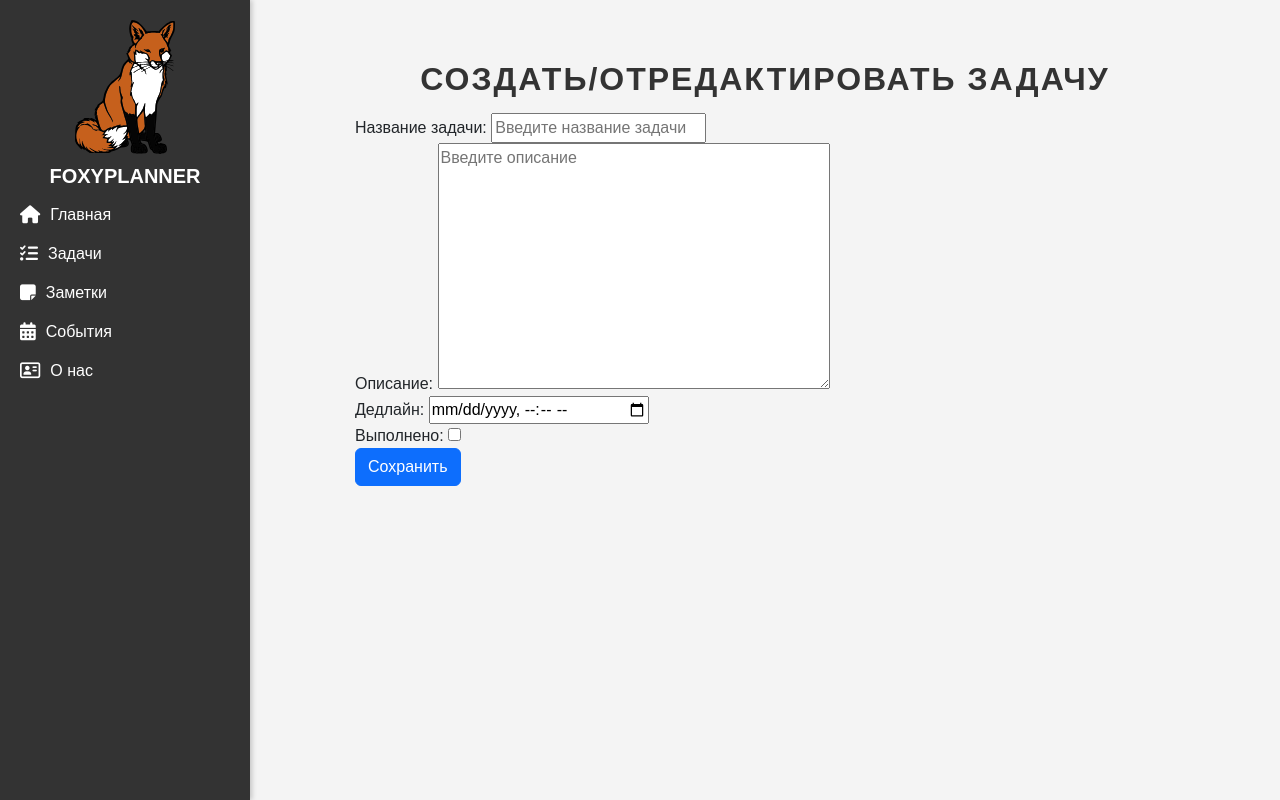
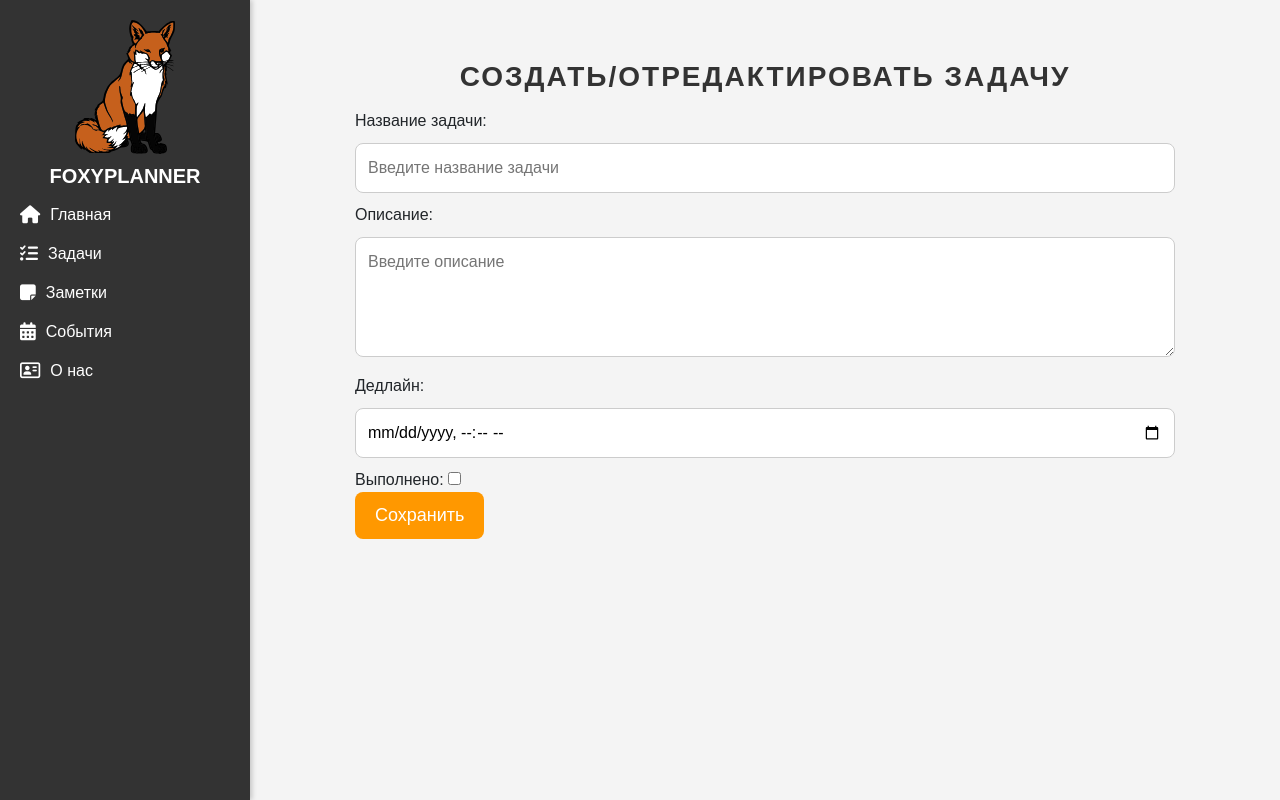
Before and after one commit to bohushpalina/FoxyPlanner, a Django app: page /tasks/create in a window 1280 px wide. Run offline with Django 5.2, Linux system fonts and the light colour scheme.

Commit message:
in process updating tasks

```diff
--- a/main/static/main/css/main.css
+++ b/main/static/main/css/main.css
@@ -843,3 +843,54 @@
         margin-top: 20px;
     }
 }
+
+
+/* Общий контейнер */
+.container {
+    max-width: 600px;
+    margin: 50px auto;
+    padding: 20px;
+    background: #f4f4f4;
+    border-radius: 10px;
+}
+
+/* Заголовок */
+h1 {
+    text-align: center;
+    font-size: 28px;
+    font-weight: bold;
+    color: #333;
+}
+
+/* Поля ввода */
+.task-input, .task-textarea {
+    width: 100%;
+    padding: 12px;
+    margin: 10px 0;
+    border: 1px solid #ccc;
+    border-radius: 8px;
+    font-size: 16px;
+    background: #fff;
+}
+
+/* Текстовое поле */
+.task-textarea {
+    height: 120px;
+    resize: vertical;
+}
+
+/* Кнопка */
+.btn-primary {
+    background: #ff9800;
+    color: white;
+    border: none;
+    padding: 10px 20px;
+    font-size: 18px;
+    border-radius: 8px;
+    cursor: pointer;
+    transition: 0.3s;
+}
+
+.btn-primary:hover {
+    background: #e68900;
+}
--- a/tasks/templates/tasks/tasks.html
+++ b/tasks/templates/tasks/tasks.html
@@ -36,4 +36,8 @@
     <p>Задачи отсутствуют</p>
 {% endif %}
 
+<div class="create-note">
+    <a href="{% url 'create_task' %}" class="create-button">Создать задачу</a>
+</div>
+
 {% endblock %}
--- a/tasks/urls.py
+++ b/tasks/urls.py
@@ -3,8 +3,7 @@
 
 urlpatterns = [
     path('', views.tasks, name = 'tasks'),
-    path('create', views.create_task, name = 'create_task')
-    # path('<int:pk>', views.EventDetailView.as_view(), name = 'event_detail'),
-    # path('<int:pk>/update', views.EventUpdateView.as_view(), name = 'event_update'),
+    path('create', views.create_task, name = 'create_task'),
+    path('<int:pk>/update_task', views.TaskUpdateView.as_view(), name = 'task_update')
     # path('<int:pk>/delete', views.EventDeleteView.as_view(), name = 'event_delete')
 ]
--- a/tasks/views.py
+++ b/tasks/views.py
@@ -1,4 +1,4 @@
-from django.shortcuts import render
+from django.shortcuts import render, redirect
 from .models import Task
 from .forms import TaskForm
 from django.views.generic import DetailView, UpdateView, DeleteView
@@ -22,3 +22,8 @@
         'error' : error
     }
     return render(request, 'tasks/create_task.html', data)
+
+class TaskUpdateView(UpdateView):
+    model = Task
+    template_name = 'tasks/create_task.html'
+    form_class = TaskForm
```
Also changed, not shown: db.sqlite3.
